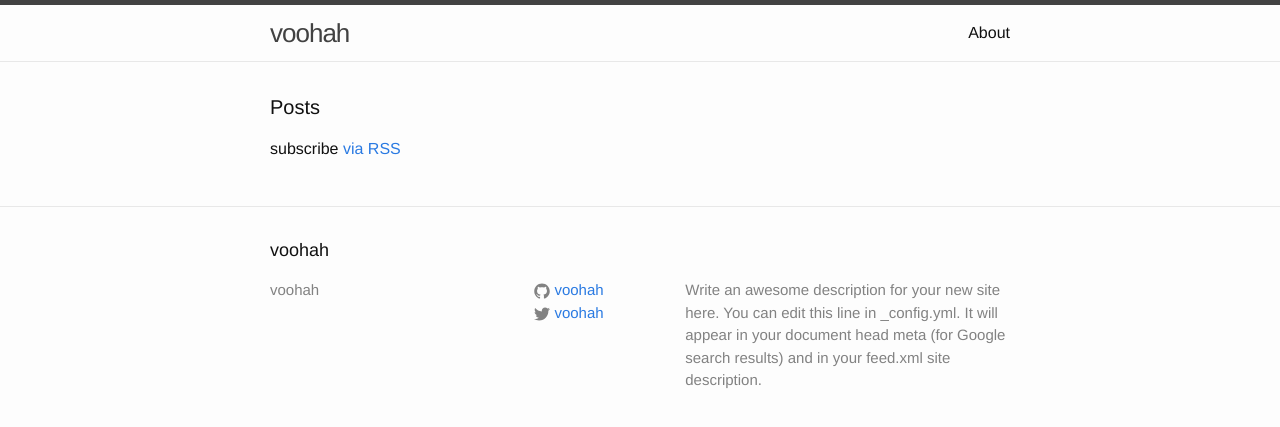
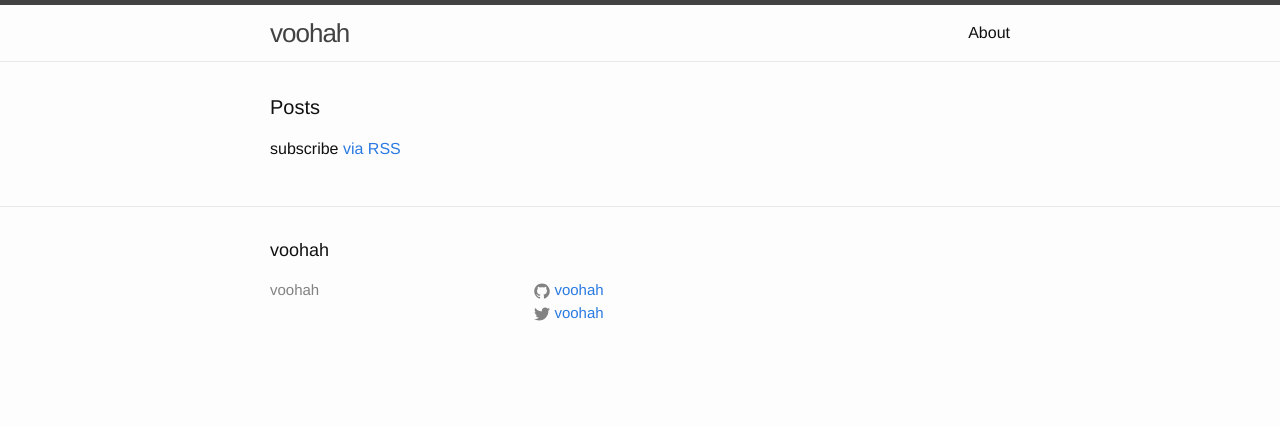
Before and after one commit to voohah/voohah.github.io, a Jekyll site: the page built from index.html, in a window 1280 px wide. Shown: the top 427 px of the page. Built offline with Jekyll 4.4.1, drawn with Linux system fonts in a browser that asks for light colours.

Commit message:
Removed description placeholder

```diff
--- a/_config.yml
+++ b/_config.yml
@@ -1,9 +1,5 @@
 # Site settings
 title: voohah
-description: > # this means to ignore newlines until "baseurl:"
-  Write an awesome description for your new site here. You can edit this
-  line in _config.yml. It will appear in your document head meta (for
-  Google search results) and in your feed.xml site description.
 baseurl: ""
 url: "https://voohah.com/"
 twitter_username: voohah
--- a/_includes/footer.html
+++ b/_includes/footer.html
@@ -28,7 +28,6 @@
       </div>
 
       <div class="footer-col footer-col-3">
-        <p>{{ site.description }}</p>
       </div>
     </div>
 
```
